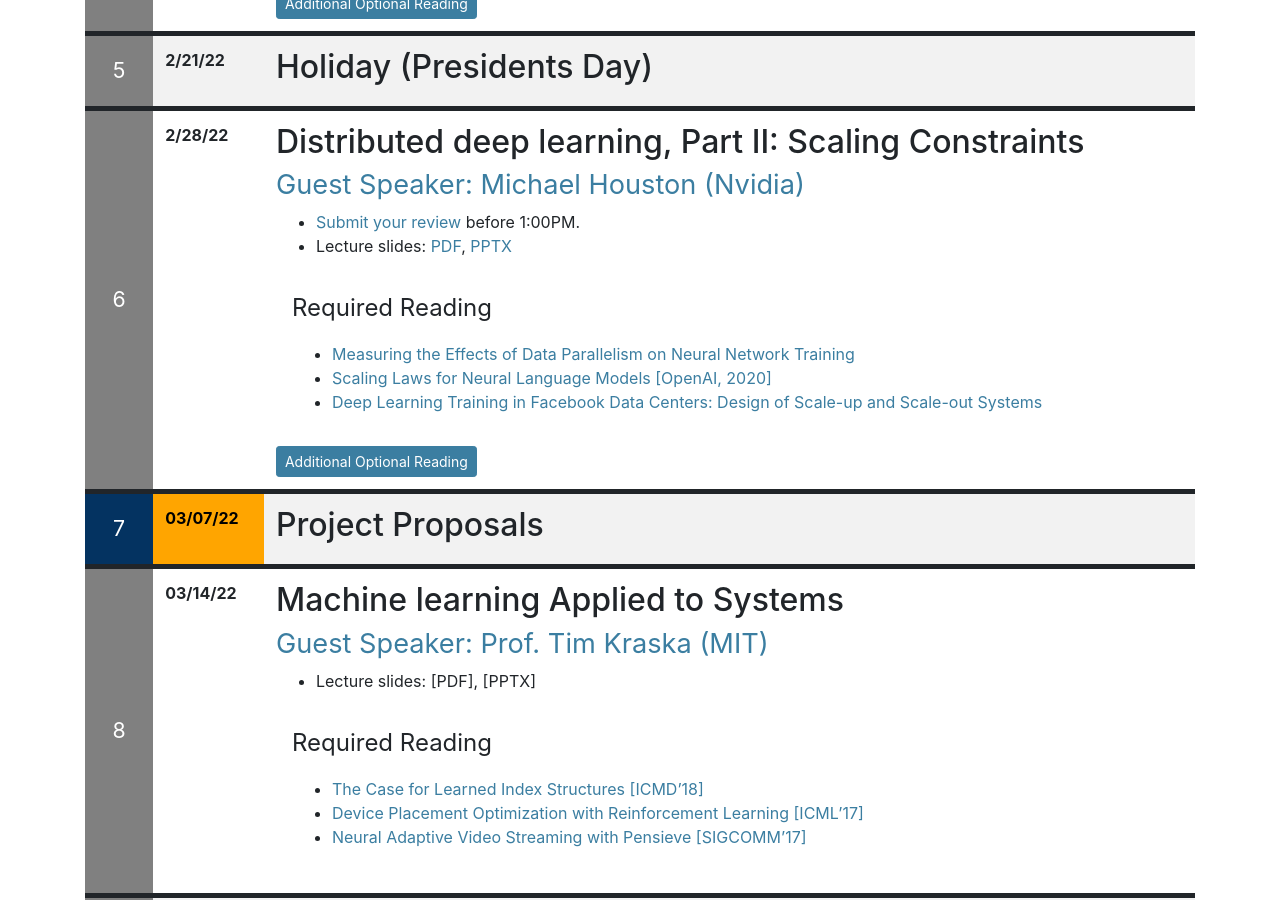
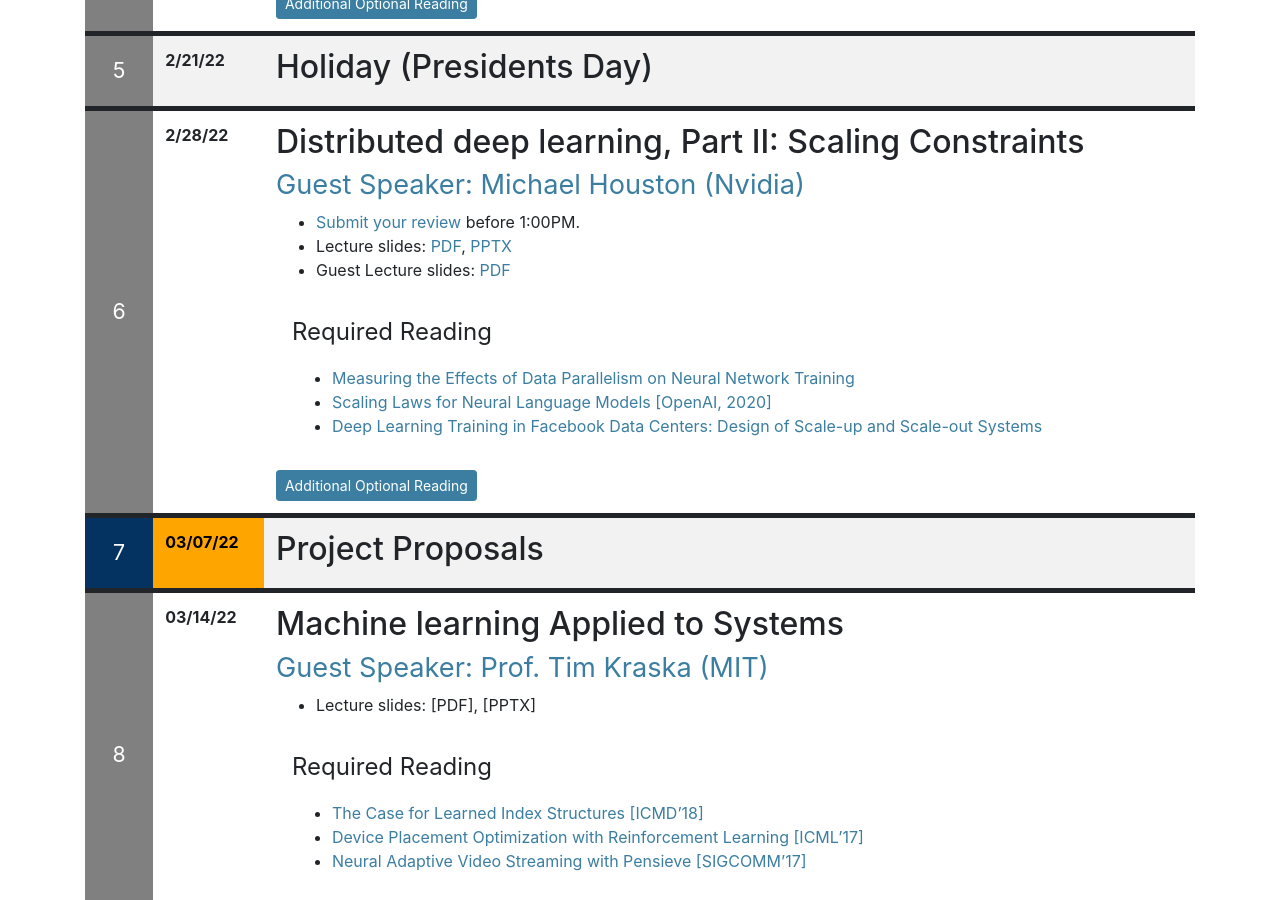
Before and after one commit to ucbrise/cs294-ai-sys-sp22, a Jekyll site: the page built from index.md, in a window 1280 px wide and 900 px high, scrolled down 2913 px. Built offline with Jekyll 4.4.1, drawn with Linux system fonts in a browser that asks for light colours; nearby versions of some CDN libraries; our own code applies the rules of GitHub Pages for plain Markdown files.

Commit message:
added Mike's slides

```diff
--- a/index.md
+++ b/index.md
@@ -184,6 +184,7 @@ This lecture will be an overview of the class, requirements, and an introduction
 
 * [Submit your review](https://forms.gle/Y5ya8YETxwW7jr5aA) before 1:00PM.
 * Lecture slides: [PDF](assets/lectures/lec05/lec_05.pdf), [PPTX](assets/lectures/lec05/lec_05.pptx)
+* Guest Lecture slides: [PDF](assets/lectures/lec05/UCB_MLSys_Mike_Houston.pdf)
 
 <div class="reading">
 
```
Also changed, not shown: 1 other file.
